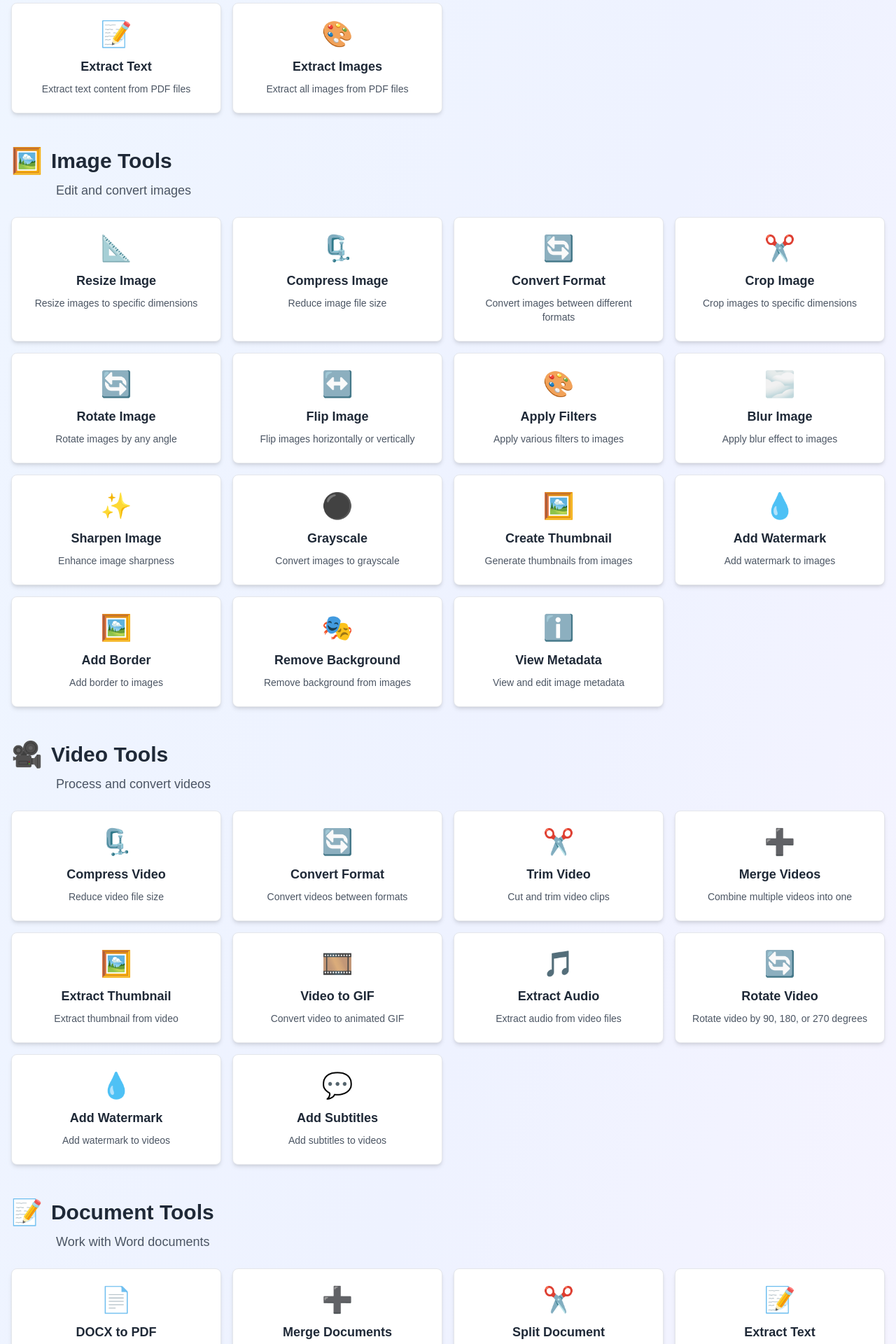
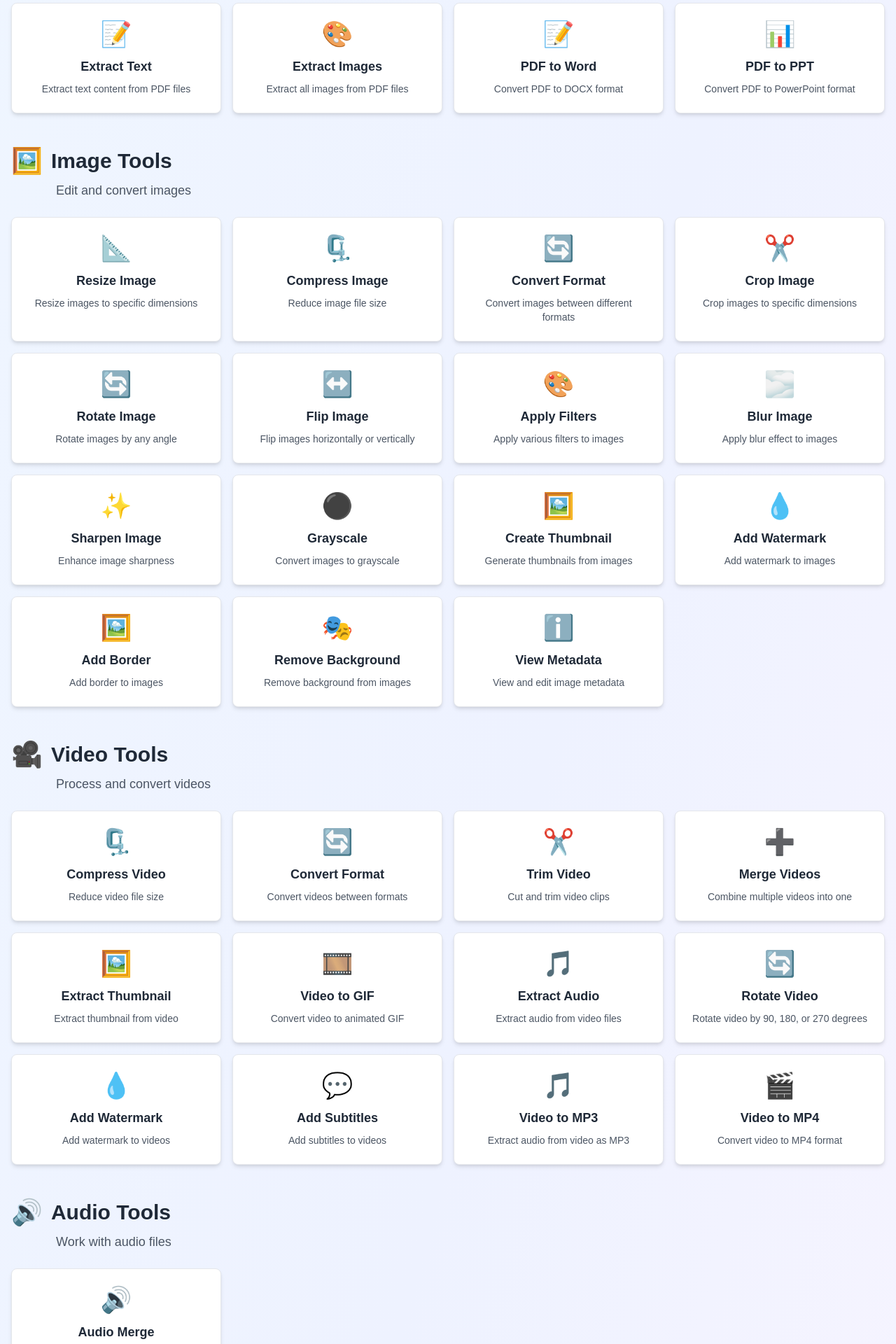
Before and after one commit to vector-sh/ShobHobe, a Next.js app: page / in a window 1280 px wide. Shown: the part 880-2800 px from the top of the page at 70% size. Built offline with nearby package versions, Linux system fonts and the light colour scheme.

Commit message:
Add Phase 1 tools: pdf-to-word, word-to-pdf, pdf-to-ppt, video-to-mp3, video-to-mp4, audio-merge
Co-authored-by: vector-sh <245814214+vector-sh@users.noreply.github.com>

```diff
--- a/services/fileProcessor.ts
+++ b/services/fileProcessor.ts
@@ -22,6 +22,8 @@ export async function processFile(
       return processImage(action, files);
     case 'video':
       return processVideo(action, files);
+    case 'audio':
+      return processAudio(action, files);
     case 'document':
       return processDocument(action, files);
     case 'qrcode':
@@ -251,6 +253,11 @@ async function processVideo(action: string, files: File[]): Promise<ProcessResul
   throw new Error('Video processing requires ffmpeg configuration. Feature coming soon!');
 }
 
+async function processAudio(action: string, files: File[]): Promise<ProcessResult> {
+  // Audio processing would require ffmpeg setup
+  throw new Error('Audio processing requires ffmpeg configuration. Feature coming soon!');
+}
+
 async function processDocument(action: string, files: File[]): Promise<ProcessResult> {
   // Document processing with docx library
   throw new Error('Document processing feature coming soon!');
--- a/tools.config.ts
+++ b/tools.config.ts
@@ -7,6 +7,11 @@ export interface ToolConfig {
   inputTypes: string[];
   outputType: string;
   action: string;
+  phase?: number;
+  status?: 'active' | 'coming-soon' | 'beta';
+  maxFileSize?: number;
+  requiresDisclaimer?: boolean;
+  seoKeywords?: string[];
 }
 
 export const toolsConfig: ToolConfig[] = [
@@ -110,6 +115,48 @@ export const toolsConfig: ToolConfig[] = [
     inputTypes: [".pdf"],
     outputType: ".zip",
     action: "extract-images"
+  },
+  {
+    id: "pdf-to-word",
+    name: "PDF to Word",
+    description: "Convert PDF to DOCX format",
+    category: "pdf",
+    icon: "📝",
+    inputTypes: [".pdf"],
+    outputType: ".docx",
+    action: "to-word",
+    phase: 1,
+    status: "active",
+    maxFileSize: 50,
+    seoKeywords: ["pdf to word", "pdf to docx", "convert pdf"]
+  },
+  {
+    id: "word-to-pdf",
+    name: "Word to PDF",
+    description: "Convert DOCX to PDF format",
+    category: "document",
+    icon: "📄",
+    inputTypes: [".docx", ".doc"],
+    outputType: ".pdf",
+    action: "word-to-pdf",
+    phase: 1,
+    status: "active",
+    maxFileSize: 50,
+    seoKeywords: ["word to pdf", "docx to pdf", "convert docx"]
+  },
+  {
+    id: "pdf-to-ppt",
+    name: "PDF to PPT",
+    description: "Convert PDF to PowerPoint format",
+    category: "pdf",
+    icon: "📊",
+    inputTypes: [".pdf"],
+    outputType: ".pptx",
+    action: "to-ppt",
+    phase: 1,
+    status: "beta",
+    maxFileSize: 50,
+    seoKeywords: ["pdf to ppt", "pdf to powerpoint", "convert pdf"]
   },
 
   // Image Tools (15 tools)
@@ -364,6 +411,48 @@ export const toolsConfig: ToolConfig[] = [
     inputTypes: [".mp4", ".avi", ".mov", ".webm"],
     outputType: ".mp4",
     action: "subtitle"
+  },
+  {
+    id: "video-to-mp3",
+    name: "Video to MP3",
+    description: "Extract audio from video as MP3",
+    category: "video",
+    icon: "🎵",
+    inputTypes: [".mp4", ".avi", ".mov", ".webm", ".mkv"],
+    outputType: ".mp3",
+    action: "to-mp3",
+    phase: 1,
+    status: "active",
+    maxFileSize: 100,
+    seoKeywords: ["video to mp3", "extract audio", "convert video to audio"]
+  },
+  {
+    id: "video-to-mp4",
+    name: "Video to MP4",
+    description: "Convert video to MP4 format",
+    category: "video",
+    icon: "🎬",
+    inputTypes: [".avi", ".mov", ".webm", ".mkv", ".flv"],
+    outputType: ".mp4",
+    action: "to-mp4",
+    phase: 1,
+    status: "active",
+    maxFileSize: 200,
+    seoKeywords: ["video to mp4", "convert video", "mp4 converter"]
+  },
+  {
+    id: "audio-merge",
+    name: "Audio Merge",
+    description: "Combine multiple audio files into one",
+    category: "audio",
+    icon: "🔊",
+    inputTypes: [".mp3", ".wav", ".m4a", ".aac"],
+    outputType: ".mp3",
+    action: "merge",
+    phase: 1,
+    status: "active",
+    maxFileSize: 50,
+    seoKeywords: ["merge audio", "combine audio", "join audio files"]
   },
 
   // Document Tools (10 tools)
@@ -627,6 +716,7 @@ export const categories = [
   { id: "pdf", name: "PDF Tools", icon: "📄", description: "Manage and manipulate PDF documents" },
   { id: "image", name: "Image Tools", icon: "🖼️", description: "Edit and convert images" },
   { id: "video", name: "Video Tools", icon: "🎥", description: "Process and convert videos" },
+  { id: "audio", name: "Audio Tools", icon: "🔊", description: "Work with audio files" },
   { id: "document", name: "Document Tools", icon: "📝", description: "Work with Word documents" },
   { id: "qrcode", name: "QR Code Tools", icon: "📱", description: "Generate and decode QR codes" },
   { id: "utility", name: "Utility Tools", icon: "🔧", description: "Various file utilities" }
@@ -640,6 +730,14 @@ export function getToolsByCategory(category: string): ToolConfig[] {
   return toolsConfig.filter(tool => tool.category === category);
 }
 
+export function getToolsByPhase(phase: number): ToolConfig[] {
+  return toolsConfig.filter(tool => tool.phase === phase);
+}
+
+export function getActiveTools(): ToolConfig[] {
+  return toolsConfig.filter(tool => tool.status === 'active' || !tool.status);
+}
+
 export function getAllCategories() {
   return categories;
 }
```
Also changed, not shown: package.json (+7 -0 lines), 1 other file (tests, documents, lock files or other folders).
